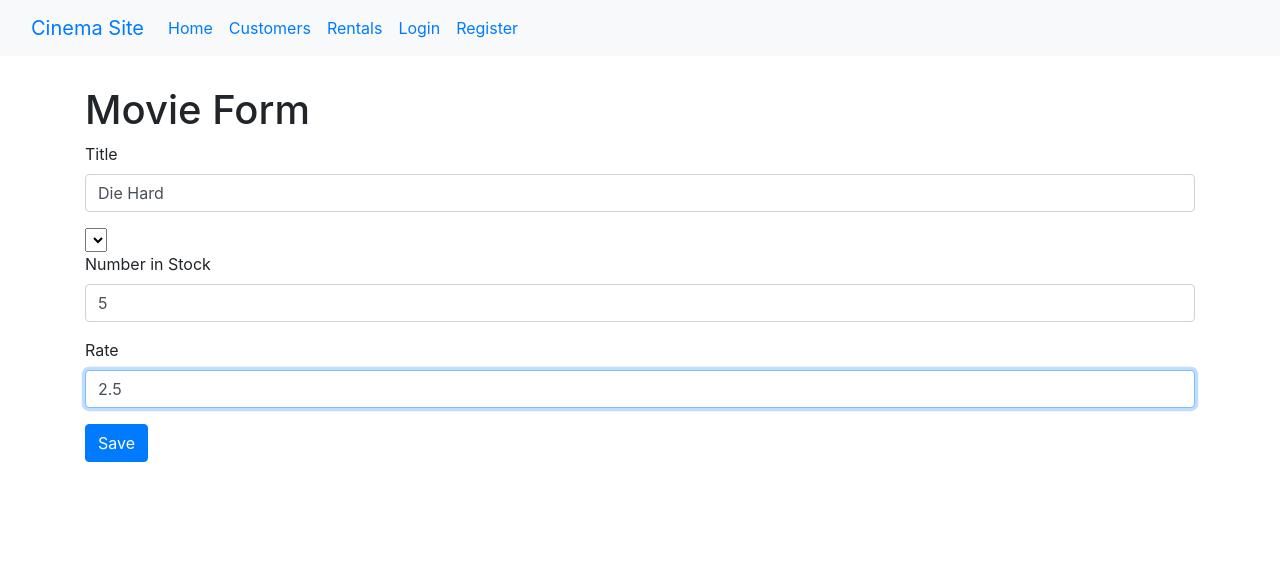
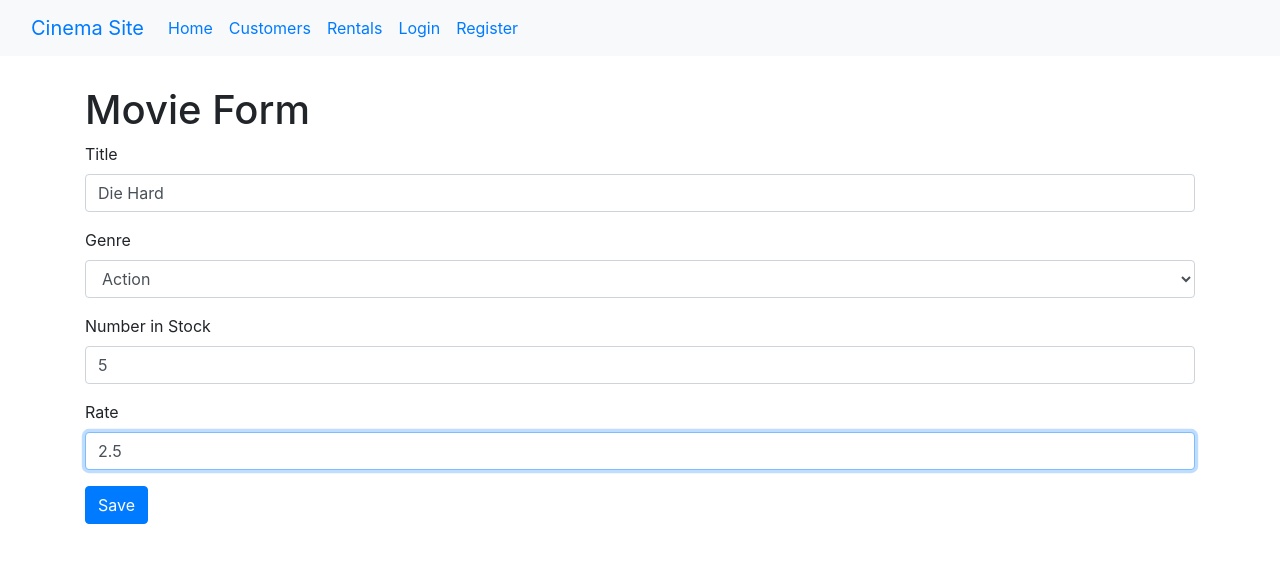
Before and after one commit to Ngeti258/Cinema-site, a React (Create React App) app: page /movies/5b21ca3eeb7f6fbccd471816 in a window 1280 px wide. Shown: the top 562 px of the page. Built offline with nearby package versions, Linux system fonts and the light colour scheme.

Commit message:
destructed form creation

```diff
--- a/src/components/common/form.jsx
+++ b/src/components/common/form.jsx
@@ -1,11 +1,12 @@
 import  { Component } from 'react'
 import  Joi  from 'joi-browser'
 import Input from './input'
+import Select from './select'
 
 class Form extends Component {
     state = {
         data:{},
-        errors:{}
+         errors:{}
      }
      validate=()=>{
         const options= {abortEarly:false}
@@ -66,7 +67,7 @@ class Form extends Component {
     renderSelect(name,label,options){
         const {data,errors}=this.state;
         return(
-            <select
+            <Select
             name={name}
             value={data[name]}
             label={label}
```
